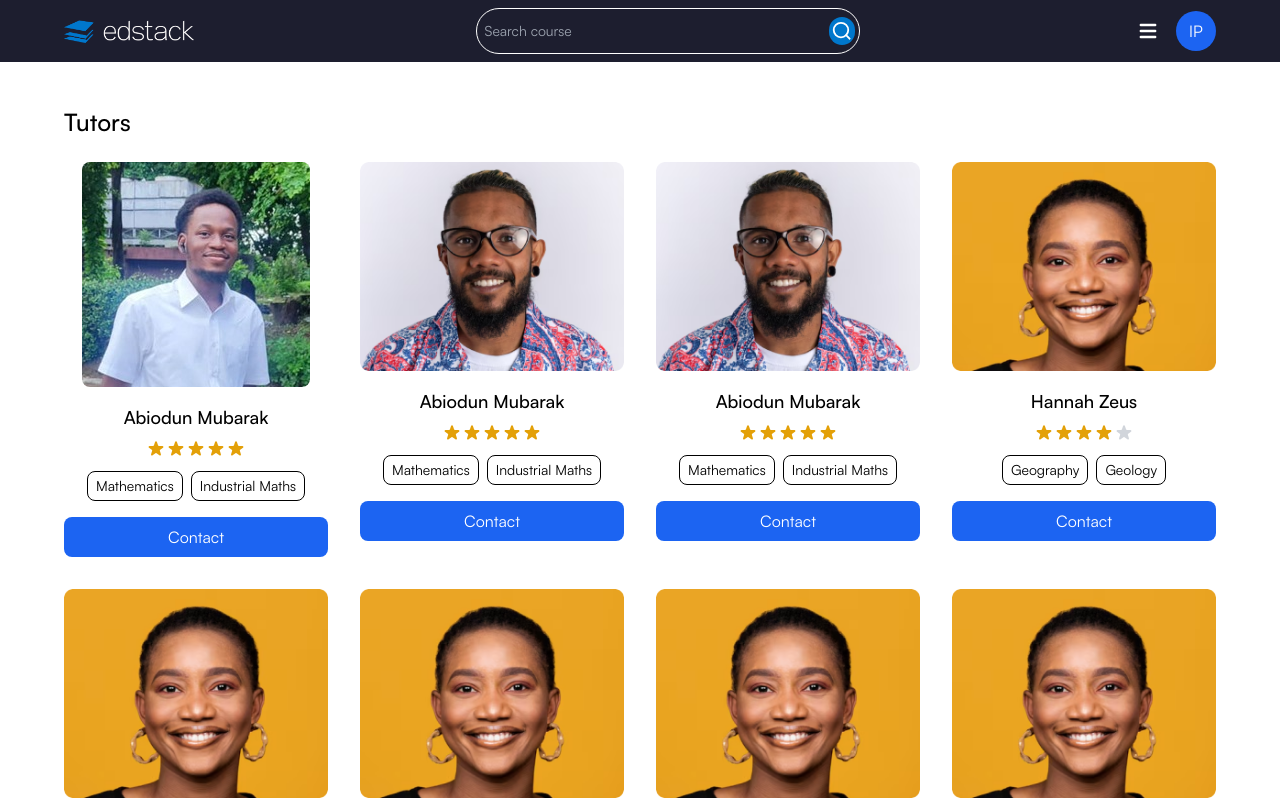
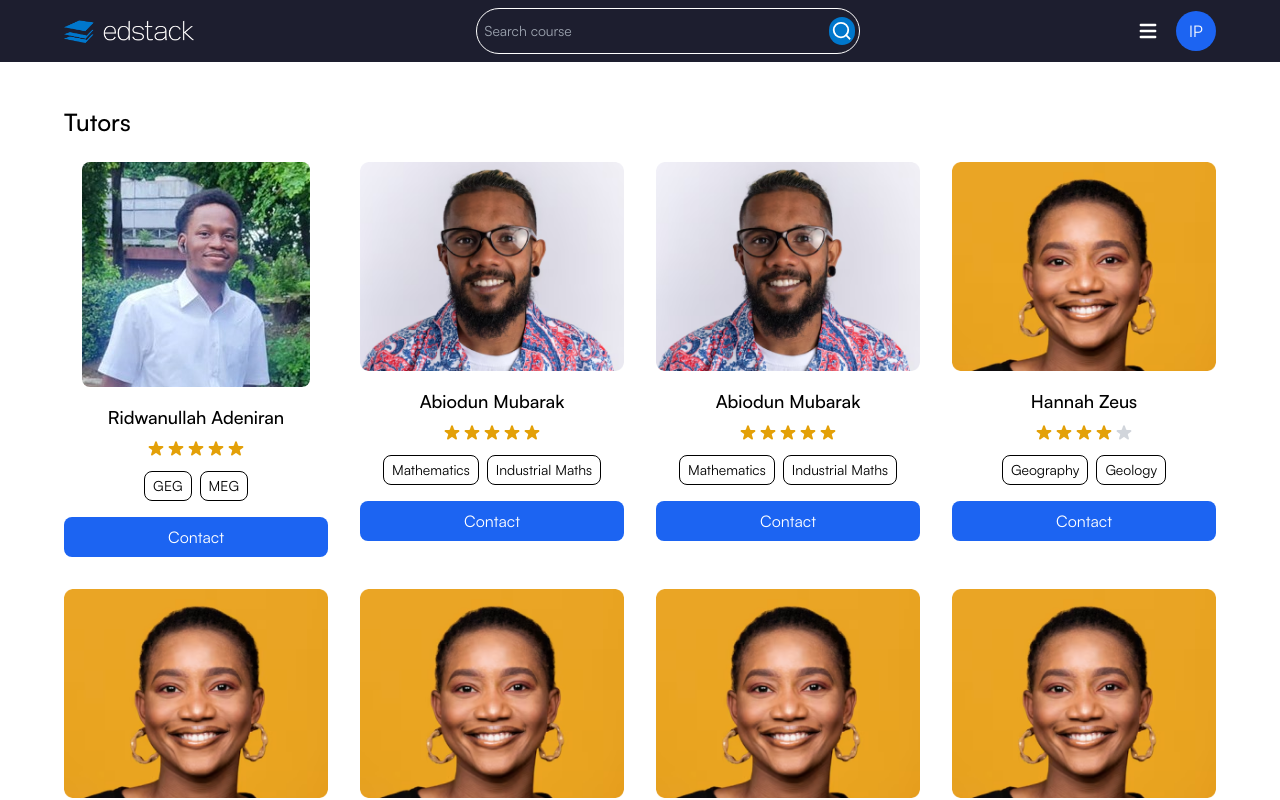
Before and after one commit to Edstack-Digital/edstack-mvp-one, a React (Vite) app: page /tutor in a window 1280 px wide. Shown: the top 800 px of the page. Built offline with nearby package versions, Linux system fonts and the light colour scheme.

Commit message:
tutor update

```diff
--- a/src/pages/Tutor.jsx
+++ b/src/pages/Tutor.jsx
@@ -9,10 +9,10 @@ function Tutor() {
 
   const tutors = [
     {
-      name: "Abiodun Mubarak",
-      phone: "123-456-7890",
-      email: "abiodun@example.com",
-      subjects: ["Mathematics", "Industrial Maths"],
+      name: "Ridwanullah Adeniran",
+      phone: "09065111851",
+      email: "iridwanullah03@gmail.com",
+      subjects: ["GEG", "MEG"],
       image: "/t1.jpeg",
       rating: 5,
     },
```
